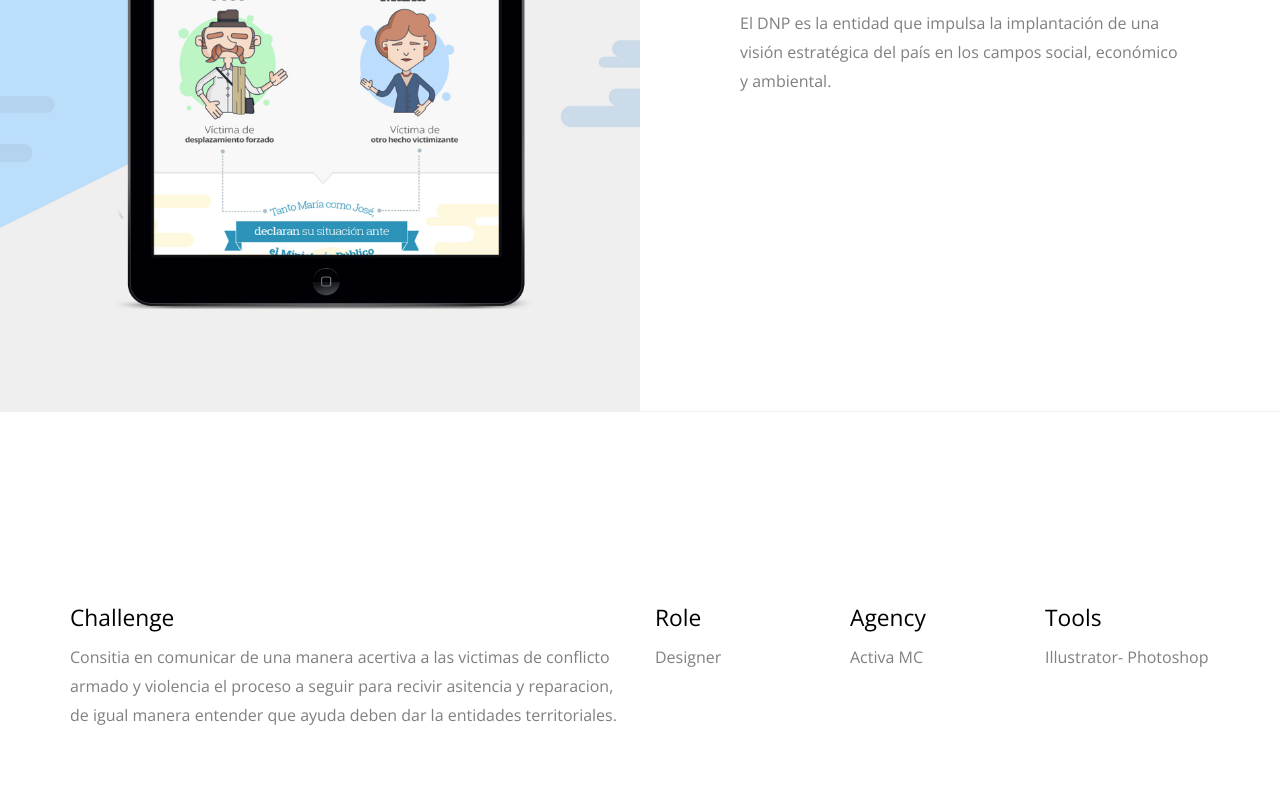
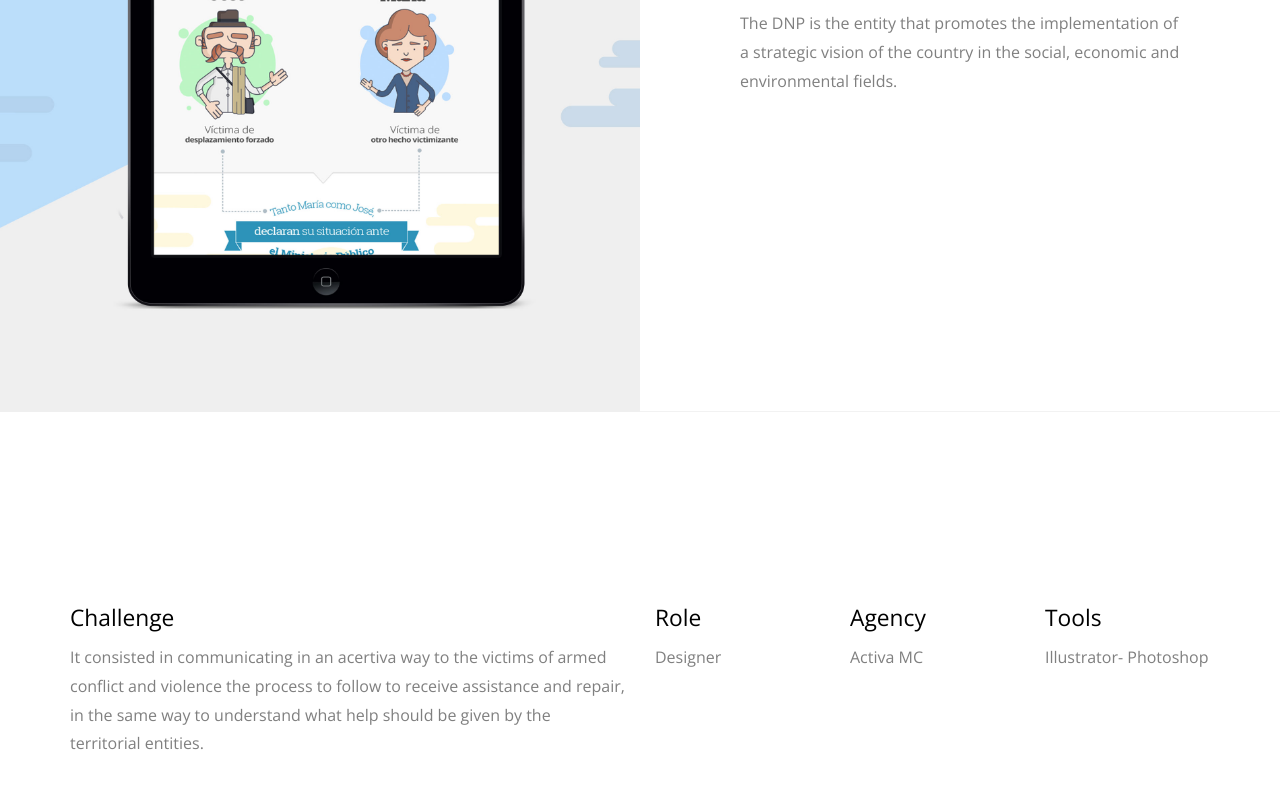
Before and after one commit to JhonatanvisualD/JhonatanvisualD, a website: page dnp.html in a window 1280 px wide. Shown: the part 388-1196 px from the top of the page. Drawn offline with nearby package versions, Linux system fonts and the light colour scheme; files whose address does not match are found by name.

Commit message:
Update dnp.html

```diff
--- a/dnp.html
+++ b/dnp.html
@@ -75,7 +75,7 @@
         <div class="probootstrap-inner">
           <div> Infographic</div>
           <h1 class="heading">Departamento Nacional de Planeación</h1>
-          <p>El DNP es la entidad que impulsa la implantación de una visión estratégica del país en los campos social, económico y ambiental.</p>
+          <p>The DNP is the entity that promotes the implementation of a strategic vision of the country in the social, economic and environmental fields.</p>
         </div>
       </div>
     </section>
@@ -87,7 +87,7 @@
         <div class="row mb70 probootstrap-animate" data-animate-effect="fadeIn">
           <div class="col-md-6">
             <h2>Challenge</h2>
-            <p>Consitia en comunicar de una manera acertiva a las victimas de conflicto armado  y violencia el proceso a  seguir para recivir asitencia y reparacion, de igual manera entender que ayuda deben dar la entidades territoriales. </p>
+            <p>It consisted in communicating in an acertiva way to the victims of armed conflict and violence the process to follow to receive assistance and repair, in the same way to understand what help should be given by the territorial entities.</p>
 
           </div>
           <div class="col-md-2">
```
